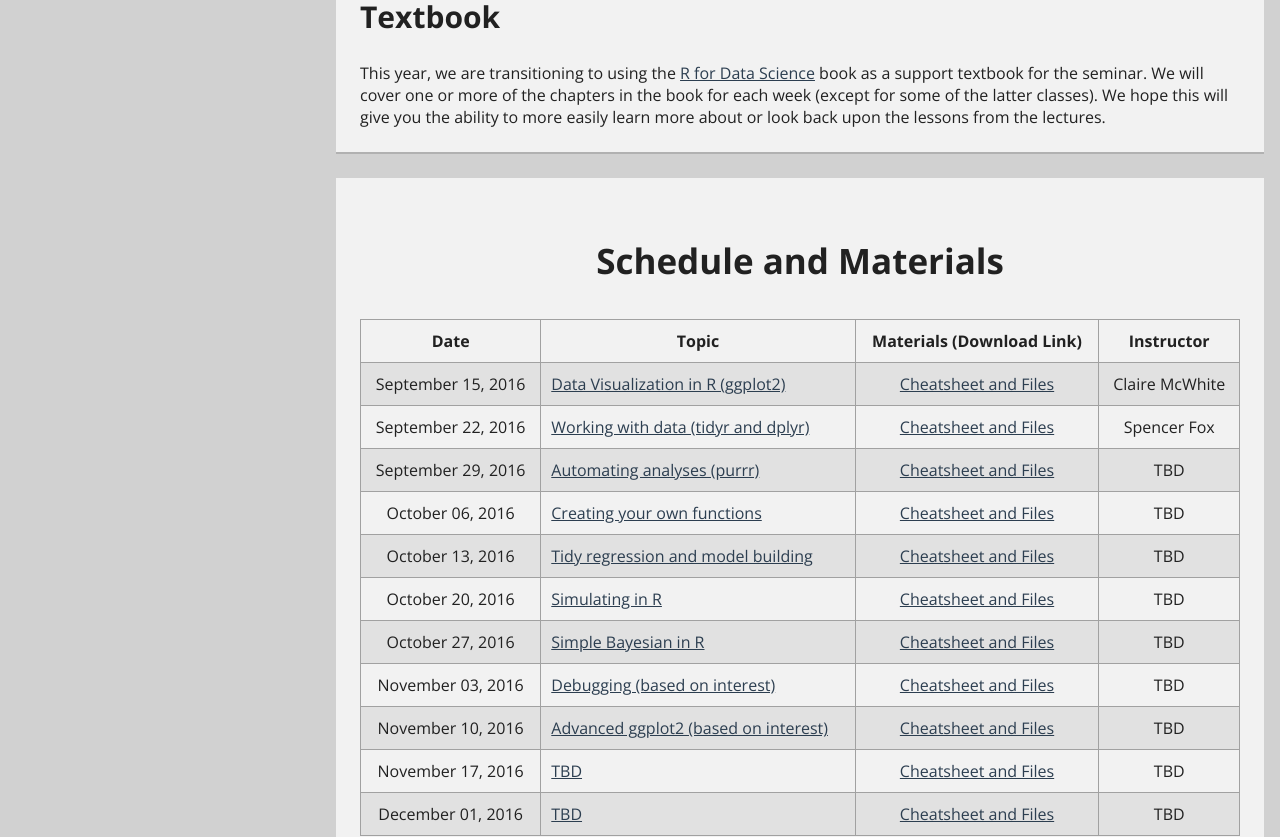
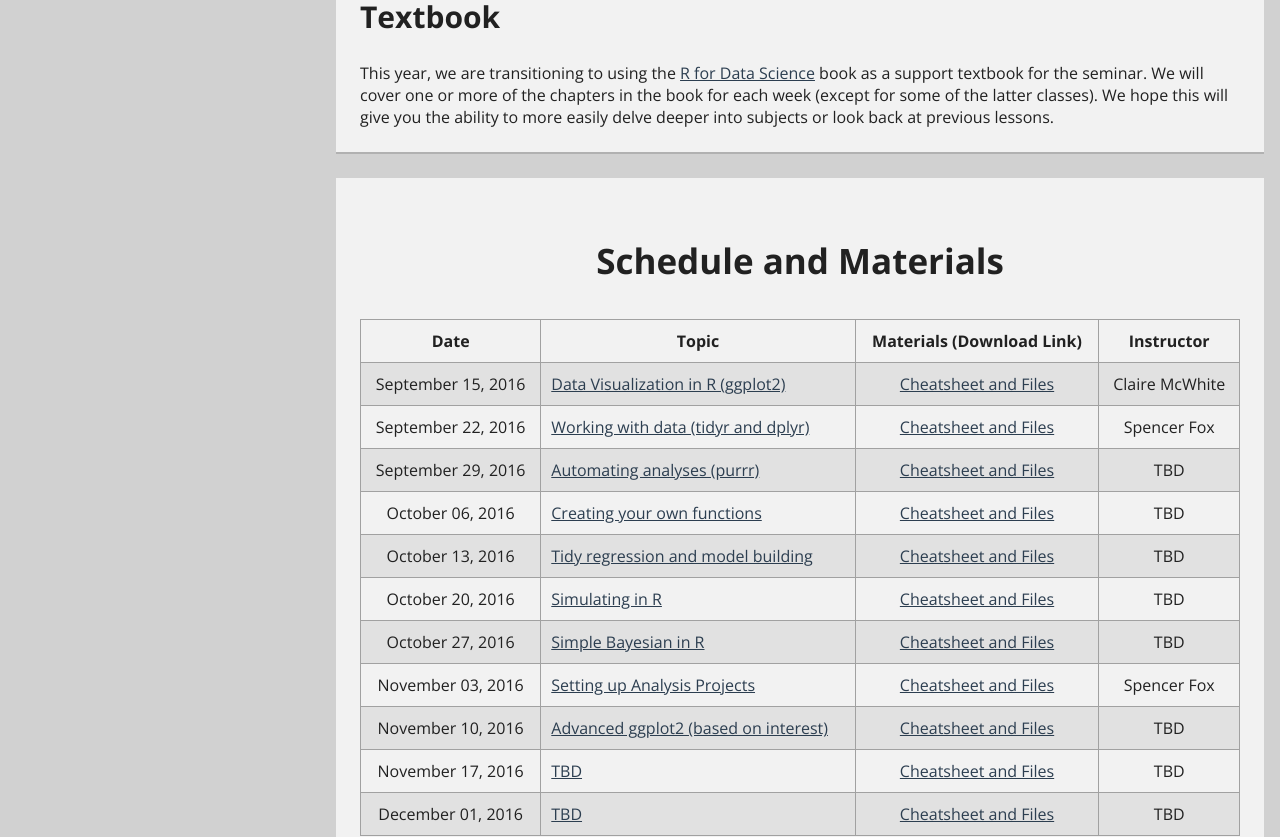
Before and after one commit to CCBBatUT/rstats_fall2017, a Jekyll site: the page built from index.html, in a window 1280 px wide. Shown: the part 693-1530 px from the top of the page. Built offline with Jekyll 4.4.1, drawn with Linux system fonts in a browser that asks for light colours.

Commit message:
fix week 8 info

```diff
--- a/_posts/2016-11-03-seminar_08.md
+++ b/_posts/2016-11-03-seminar_08.md
@@ -1,9 +1,9 @@
 ---
 layout: post
-title: "Debugging (based on interest)"
-instructor: TBD
-permalink: /tbd/
-materials: files/tbd
+title: "Setting up Analysis Projects "
+instructor: Spencer Fox
+permalink: /8_seminar/
+materials: files/8_files.zip
 ---
 
-Coming soon to a website near you.
+This lecture will give you a step-by-step guide to setting up and carrying out a data analysis project.
--- a/index.html
+++ b/index.html
@@ -21,7 +21,7 @@ layout: default
     You will first need to install <a href="https://cran.rstudio.com/">R</a> on your machine. Then we highly recommend installing <a href="https://www.rstudio.com/products/rstudio/download3/">RStudio</a>  as it's a nice and easy interface for coding in R. That's it! You're ready for the seminar!
 
     <h2> Textbook </h2>
-    This year, we are transitioning to using the  <a href="http://r4ds.had.co.nz/">R for Data Science</a> book as a support textbook for the seminar. We will cover one or more of the chapters in the book for each week (except for some of the latter classes). We hope this will give you the ability to more easily learn more about or look back upon the lessons from the lectures.
+    This year, we are transitioning to using the  <a href="http://r4ds.had.co.nz/">R for Data Science</a> book as a support textbook for the seminar. We will cover one or more of the chapters in the book for each week (except for some of the latter classes). We hope this will give you the ability to more easily delve deeper into subjects or look back at previous lessons.
 
     </article>
 
```
